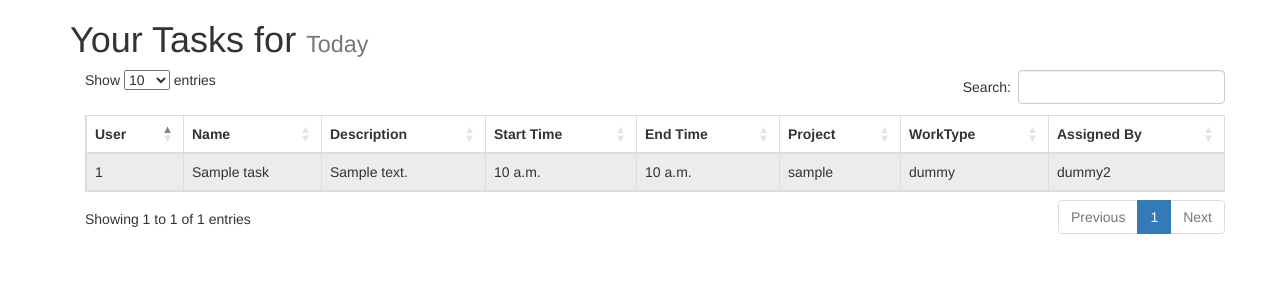
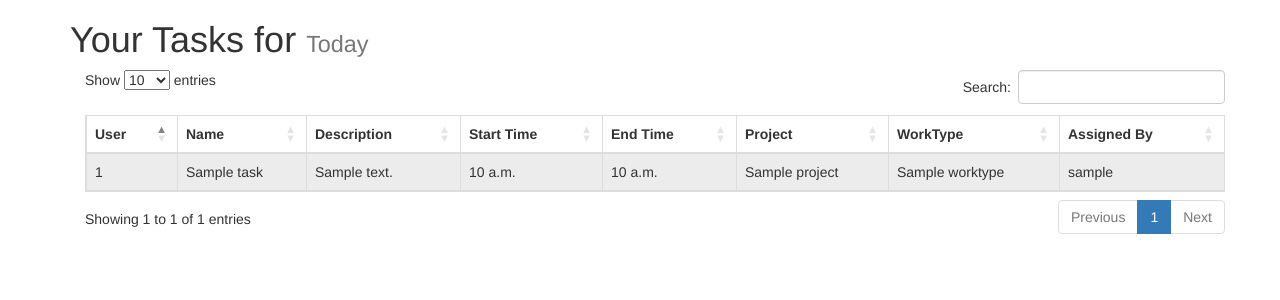
Before and after one commit to tusharcoder/Task-Management-Syatem, a Django app: page /viewtasks/ in a window 1280 px wide. Shown: the part 52-352 px from the top of the page. Run offline with Django 3.2, Linux system fonts and the light colour scheme; a user stored in the database is signed in; tables that the repository leaves empty hold one stand-in row (values such as "Sample post"); some libraries are stand-ins or nearby versions.

Commit message:
rectification

```diff
--- a/core/views.py
+++ b/core/views.py
@@ -100,7 +100,7 @@ def TaskView(request):
         assigned = User.objects.filter(is_staff=True)
         return render(request, "task.html", {"tasks": records,'projects':projects,"worktype":worktypes,"assigned_by":assigned})
     if request.method == 'POST':
-        task=Task(**{"name":request.POST.get("name"),"description":request.POST.get("description"),"starttime":request.POST.get("starttime"),"endtime":request.POST.get("endtime"),"project":Project.objects.get(pk=request.POST.get("project")),"worktype":WorkType.objects.get(pk=request.POST.get("worktype")),"assigned_by":request.user,"user":request.user})
-        task.save
+        task=Task(**{"name":request.POST.get("name"),"description":request.POST.get("description"),"starttime":request.POST.get("starttime"),"endtime":request.POST.get("endtime"),"project":Project.objects.get(pk=request.POST.get("project")),"worktype":WorkType.objects.get(pk=request.POST.get("worktype")),"assigned_by":User.objects.get(pk=request.POST.get("assigned_by")),"user":request.user})
+        task.save()
 
         return render(request, "viewtasks.html")
--- a/templates/task.html
+++ b/templates/task.html
@@ -70,8 +70,8 @@
     </div>
 
     <div class="form-group">
-      <label for="asssigned_by">Assigned By:</label>
-      <select class="form-control" id="worktype" name="worktype">
+      <label for="assigned_by">Assigned By:</label>
+      <select class="form-control" id="assigned_by" name="assigned_by">
         <option value="">task assigned by</option>
         {% for assign in assigned_by %}
         <option value="{{assign.id}}">{{assign.username}}</option>
--- a/templates/viewtasks.html
+++ b/templates/viewtasks.html
@@ -43,9 +43,11 @@
                 <td>{{task.description}}</td>
                 <td>{{task.starttime}}</td>
                 <td>{{task.endtime}}</td>
+                <td>{{task.project}}</td>
+                <td>{{task.worktype}}</td>
                 <td>{{task.assigned_by}}</td>
-                <td>dummy</td>
-                <td>dummy2</td>
+                <!-- <td>dummy</td> -->
+                <!-- <td>dummy2</td> -->
 
             </tr>
       {%endfor%}
```
